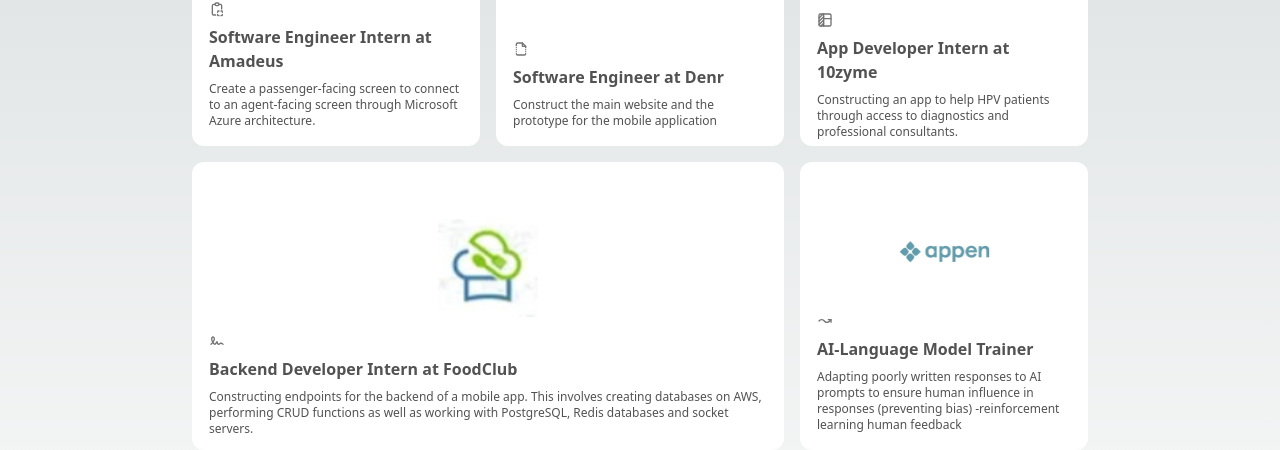
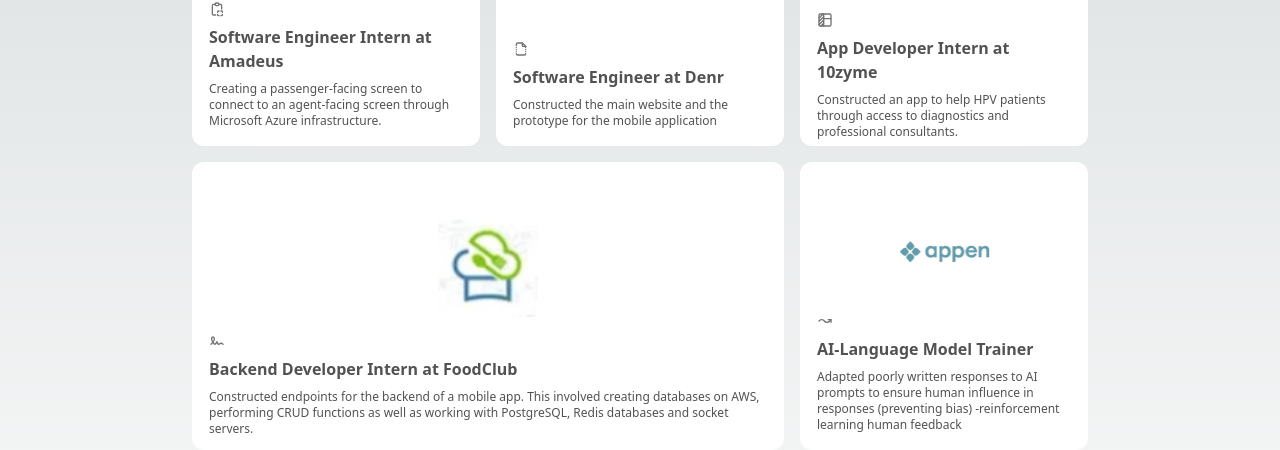
Before and after one commit to V1SHAL421/vishal_portfolio, a Next.js app in the folder vishal-portfolio/: page /experience in a window 1280 px wide. Shown: the part 350-800 px from the top of the page. Built offline with nearby package versions, Linux system fonts and the light colour scheme.

Commit message:
fix: Fix tense consistency

```diff
--- a/vishal-portfolio/src/app/experience/page.tsx
+++ b/vishal-portfolio/src/app/experience/page.tsx
@@ -21,32 +21,32 @@
 const items = [
   {
     title: "Software Engineer Intern at Amadeus",
-    description: "Create a passenger-facing screen to connect to an agent-facing screen through Microsoft Azure architecture.",
+    description: "Creating a passenger-facing screen to connect to an agent-facing screen through Microsoft Azure infrastructure.",
     header: <div className="flex flex-col items-center justify-center w-full mt-16"><Icons.amadeusLogoPng className="justify-center"/></div>,
     icon: <IconClipboardCopy className="h-4 w-4 text-neutral-500" />,
   },
   {
     title: "Software Engineer at Denr",
-    description: "Construct the main website and the prototype for the mobile application",
+    description: "Constructed the main website and the prototype for the mobile application",
     header: <div className="flex flex-col items-center justify-center w-full mt-16"><Icons.denrJpg className="justify-center"/></div>,
     icon: <IconFileBroken className="h-4 w-4 text-neutral-500" />,
   },
   {
     title: "App Developer Intern at 10zyme",
     description:
-      "Constructing an app to help HPV patients through access to diagnostics and professional consultants.",
+      "Constructed an app to help HPV patients through access to diagnostics and professional consultants.",
     header: <div className="flex flex-col items-center justify-center w-full mt-10"><Icons.tenZymePng className="justify-center"/></div>,
     icon: <IconTableColumn className="h-4 w-4 text-neutral-500" />,
   },
   {
     title: "Backend Developer Intern at FoodClub",
-    description: "Constructing endpoints for the backend of a mobile app. This involves creating databases on AWS, performing CRUD functions as well as working with PostgreSQL, Redis databases and socket servers.",
+    description: "Constructed endpoints for the backend of a mobile app. This involved creating databases on AWS, performing CRUD functions as well as working with PostgreSQL, Redis databases and socket servers.",
     header: <div className="flex flex-col items-center justify-center w-full mt-10"><Icons.foodClubPng className="justify-center"/></div>,
     icon: <IconSignature className="h-4 w-4 text-neutral-500" />,
   },
   {
     title: "AI-Language Model Trainer",
-    description: "Adapting poorly written responses to AI prompts to ensure human influence in responses (preventing bias) -reinforcement learning human feedback",
+    description: "Adapted poorly written responses to AI prompts to ensure human influence in responses (preventing bias) -reinforcement learning human feedback",
     header: <div className="flex flex-col items-center justify-center w-full mt-10"><Icons.appenJpg className="justify-center"/></div>,
     icon: <IconArrowWaveRightUp className="h-4 w-4 text-neutral-500" />,
   },
--- a/vishal-portfolio/src/app/myprojects/page.tsx
+++ b/vishal-portfolio/src/app/myprojects/page.tsx
@@ -21,7 +21,7 @@
 const items = [
   {
     title: "IBM Project: Byte Battles",
-    description: "Focus on online gamification as a means of evolution of the online platform through implementing a gamification feature - a web application. Use LLMs model to evaluate the performance of online gamification for the platform",
+    description: "Focused on online gamification as a means of evolution of the online platform through implementing a gamification feature - a web application. Use LLMs model to evaluate the performance of online gamification for the platform",
     header: <div className="flex flex-col items-center justify-center w-full mt-16"><Icons.ibmLogoPng className="justify-center"/></div>,
     icon: <IconClipboardCopy className="h-4 w-4 text-neutral-500" />,
   },
@@ -35,7 +35,7 @@
   {
     title: "Handwritten-digits-classification",
     description:
-      "The simple MNIST classification model is built using PyTorch and visualized with Matplotlib. It is designed to recognize handwritten digits from the MNIST dataset.",
+      "This simple MNIST classification model is built using PyTorch and visualized with Matplotlib. It is designed to recognize handwritten digits from the MNIST dataset.",
       header: <div className="flex flex-col items-center justify-center w-full mt-4"><Icons.mnistClassificationPng className="justify-center"/></div>,
     icon: <IconTableColumn className="h-4 w-4 text-neutral-500" />,
   },
--- a/vishal-portfolio/src/app/technologies/page.tsx
+++ b/vishal-portfolio/src/app/technologies/page.tsx
@@ -97,7 +97,7 @@
     {
       id: 1,
       name: "Microsoft Azure",
-      designation: "Azure Web PubSub, Azure Service Bus, Azure Functions, Azure Active Directory, Azure Key Vault, Azure Logic App, Azure Monitor",
+      designation: "Azure Web PubSub, Azure Service Bus, Azure Functions, Azure Active Directory, Azure Key Vault, Azure Monitor",
       content: (
         <Icons.azureJpg />
       ),
```
